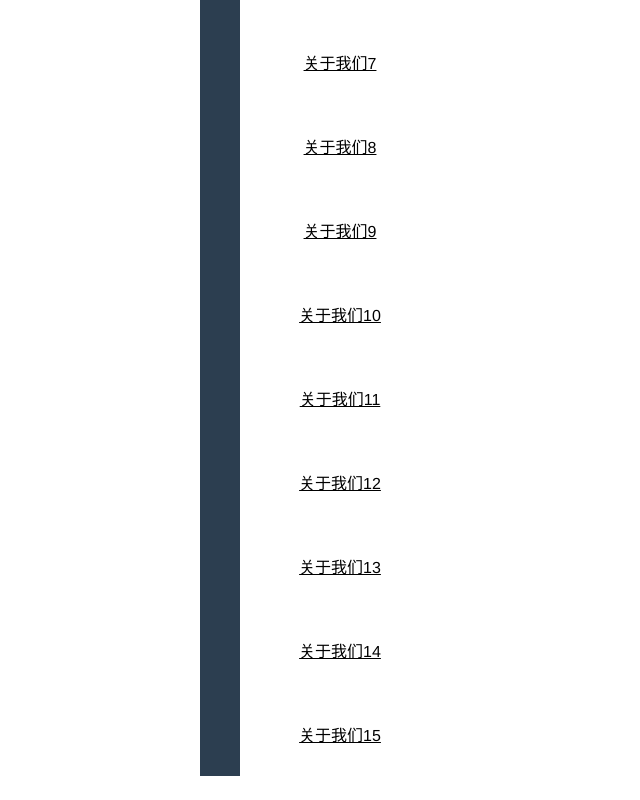
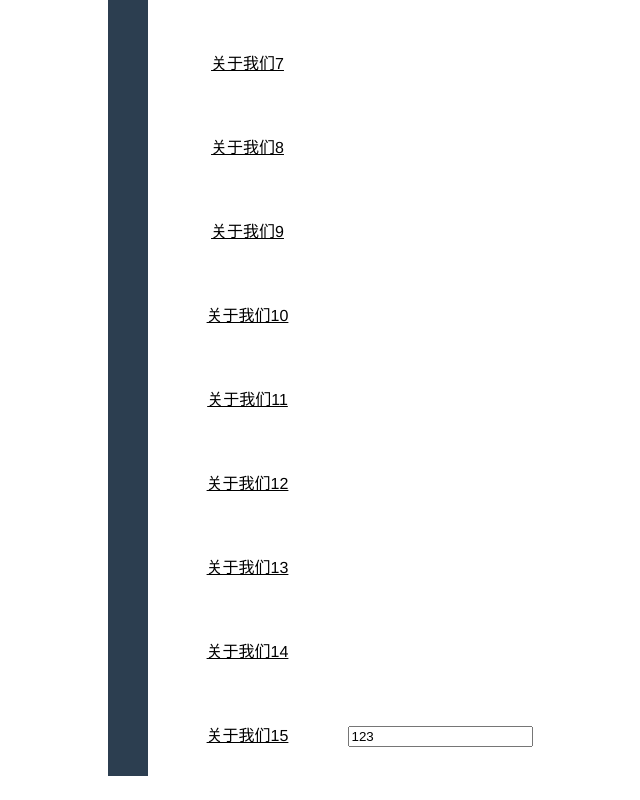
Before and after one commit to Un3635/keep-alive-demo, a Vue app: page /about in a window 1280 px wide. Shown: the part 636-1436 px from the top of the page, without its empty margins (320-960 px from the left). Built offline with nearby package versions, Linux system fonts and the light colour scheme.

Commit message:
nuxt 与 vue  keep-alive的不同

```diff
--- a/src/components/about.vue
+++ b/src/components/about.vue
@@ -6,14 +6,24 @@
           <router-link :to="{path:'/child', query: {id: index}}">关于我们{{index}}</router-link>
       </li>
     </ul>
+    <input type="text" v-model="inputVal">
   </div>
   <!-- </keep-alive> -->
 </template>
 <script>
 export default {
   name: 'about-component',
+  data() {
+    return {
+      inputVal: '123'
+    };
+  },
   created() {
     console.log('about --- keepalive');
+  },
+  activated() {
+    // keep-alive 才能触发这个钩子
+    console.log(this.inputVal);
   }
 };
 </script>
```
